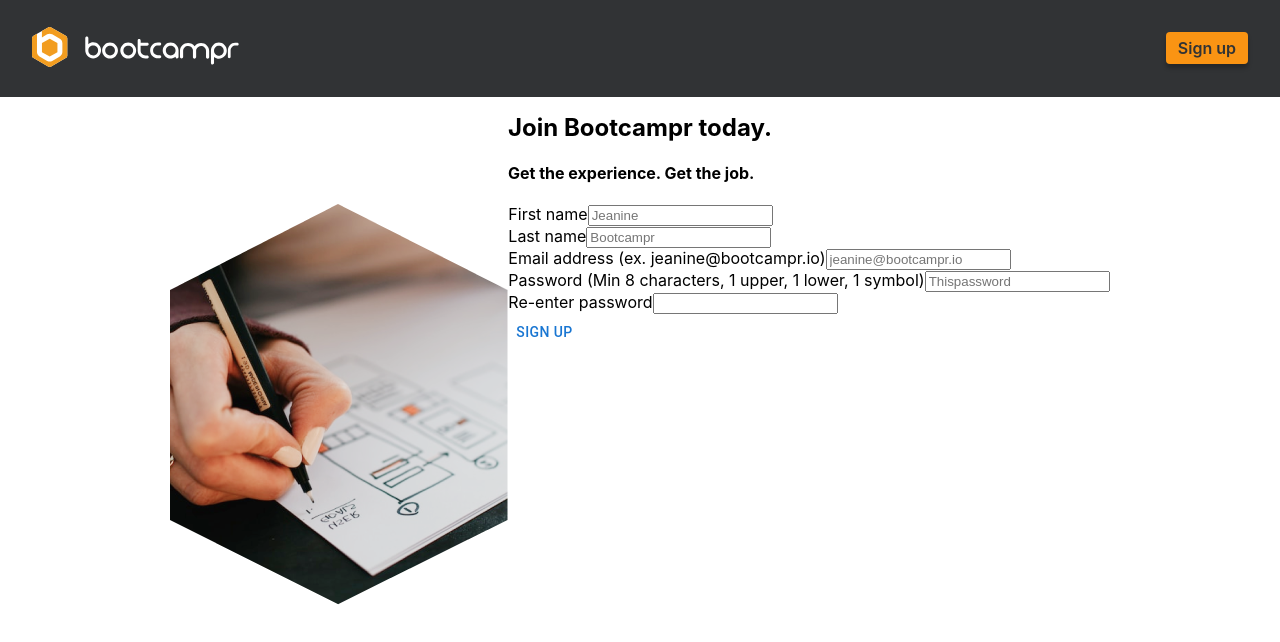
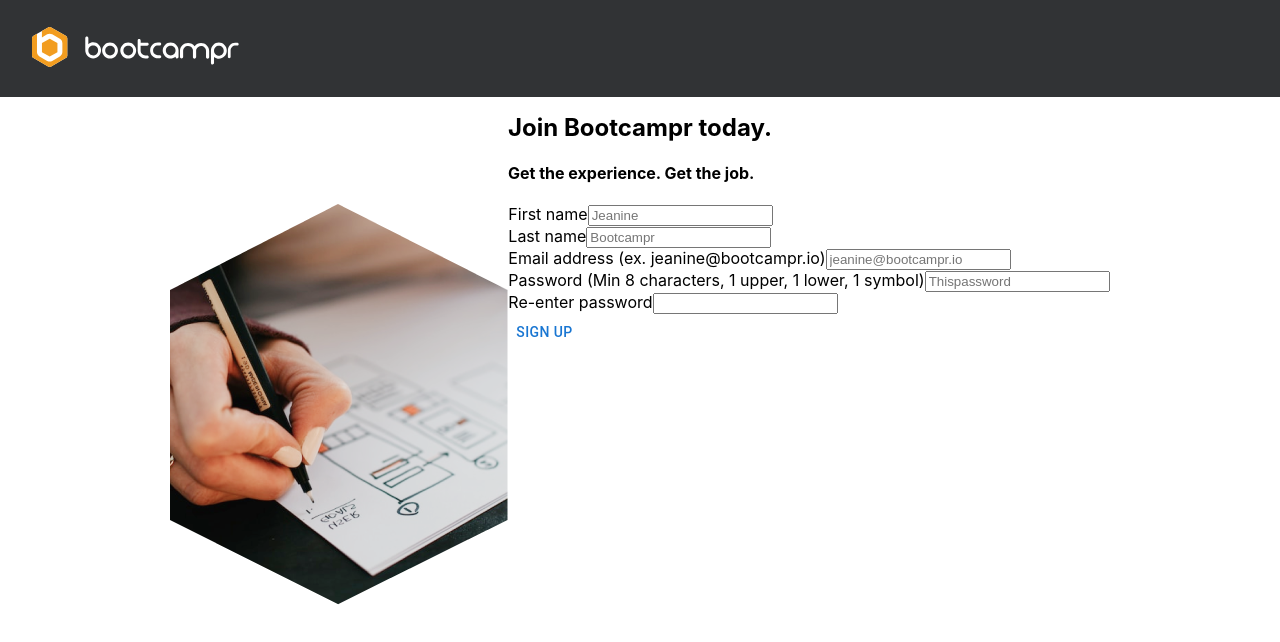
Before and after one commit to yeezick/bootcampr-assessment, a React (Create React App) app in the folder frontend/: page /sign-up in a window 1280 px wide. Shown: the top 642 px of the page. Built offline with nearby package versions, Linux system fonts and the light colour scheme.

Commit message:
Render sign up button conditionally based on route location

```diff
--- a/frontend/src/layout/Nav/Nav.tsx
+++ b/frontend/src/layout/Nav/Nav.tsx
@@ -1,8 +1,10 @@
-import { Link } from 'react-router-dom'
+import { Link, useLocation } from 'react-router-dom'
 import Logo from 'assets/Logo.svg'
 import './Nav.scss'
 
 export const Nav = () => {
+  const location = useLocation();
+
   return (
     <nav>
       <div className='nav-container'>
@@ -11,11 +13,11 @@ export const Nav = () => {
             <img src={Logo} alt='logo' />
           </Link>
         </div>
-        <div>
+        {location.pathname != '/sign-up' ? <div>
           <Link className='sign-up' to='/sign-up'>
             Sign up
           </Link>
-        </div>
+        </div> : null}
       </div>
     </nav>
   )
```
